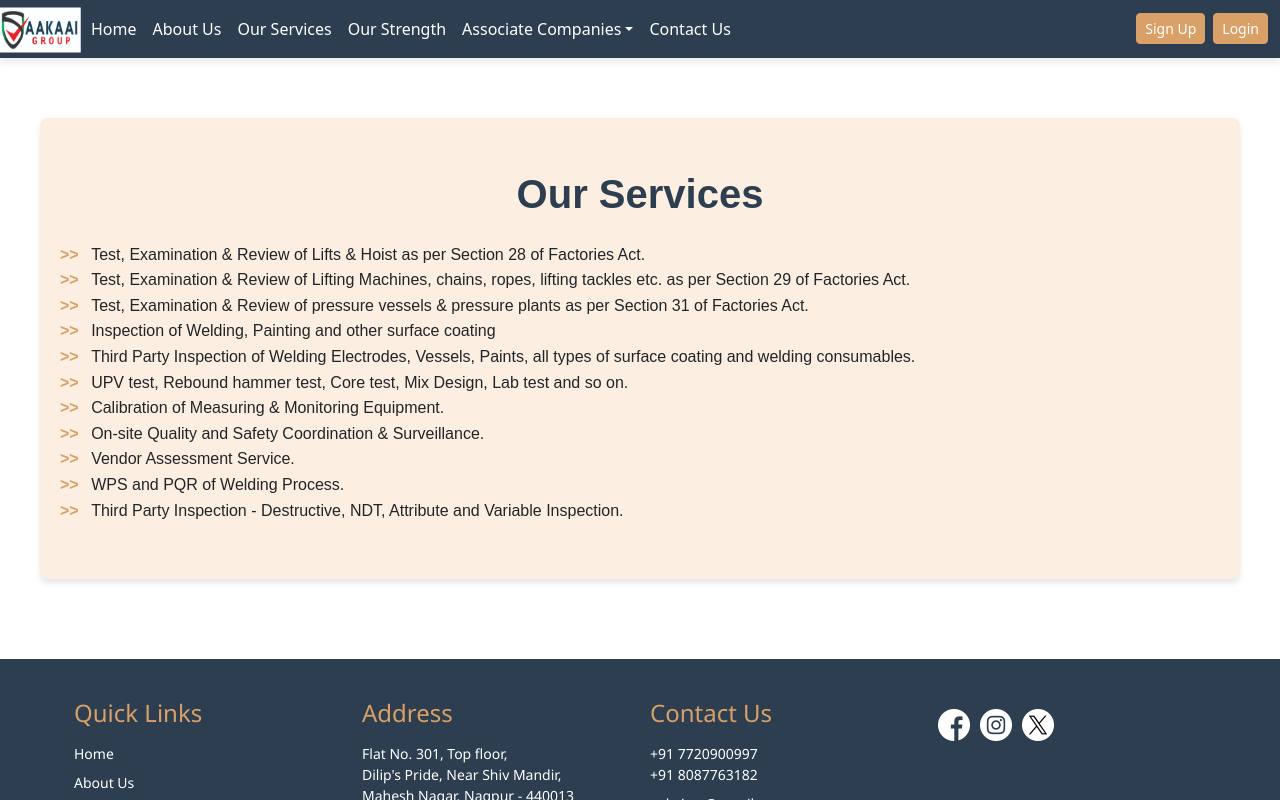
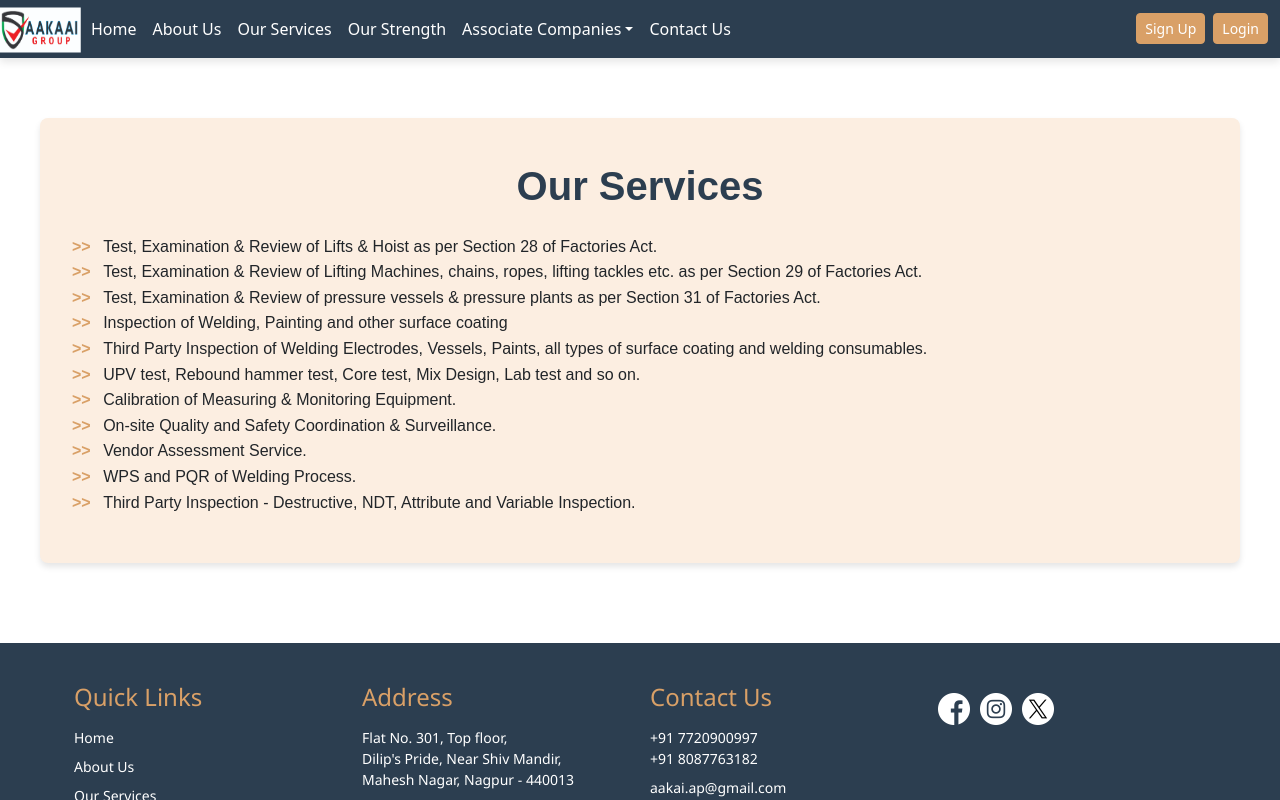
Before and after one commit to munt786/InternshipProject, a React (Vite) app: page /ourservices in a window 1280 px wide. Shown: the top 800 px of the page. Built offline with nearby package versions, Linux system fonts and the light colour scheme; a web font is replaced by a local one.

Commit message:
Fonts updated

```diff
--- a/src/components/AboutUs.css
+++ b/src/components/AboutUs.css
@@ -13,6 +13,7 @@
 }
 
 .about-us-title {
+  font-weight: bold;
   color: #2c3e50;
   text-align: center;
   margin-bottom: 1.5rem;
--- a/src/components/OurServices.css
+++ b/src/components/OurServices.css
@@ -17,7 +17,8 @@
     margin: 0 auto;
     margin-top: 60px;
     margin-bottom: 80px;
-    padding: 40px 20px;    border-radius: 8px;
+    padding: 2rem;
+    border-radius: 8px;
     box-shadow: 0 4px 6px rgba(0, 0, 0, 0.1);
     font-family: 'Arial', sans-serif;
     line-height: 1.6;
```
